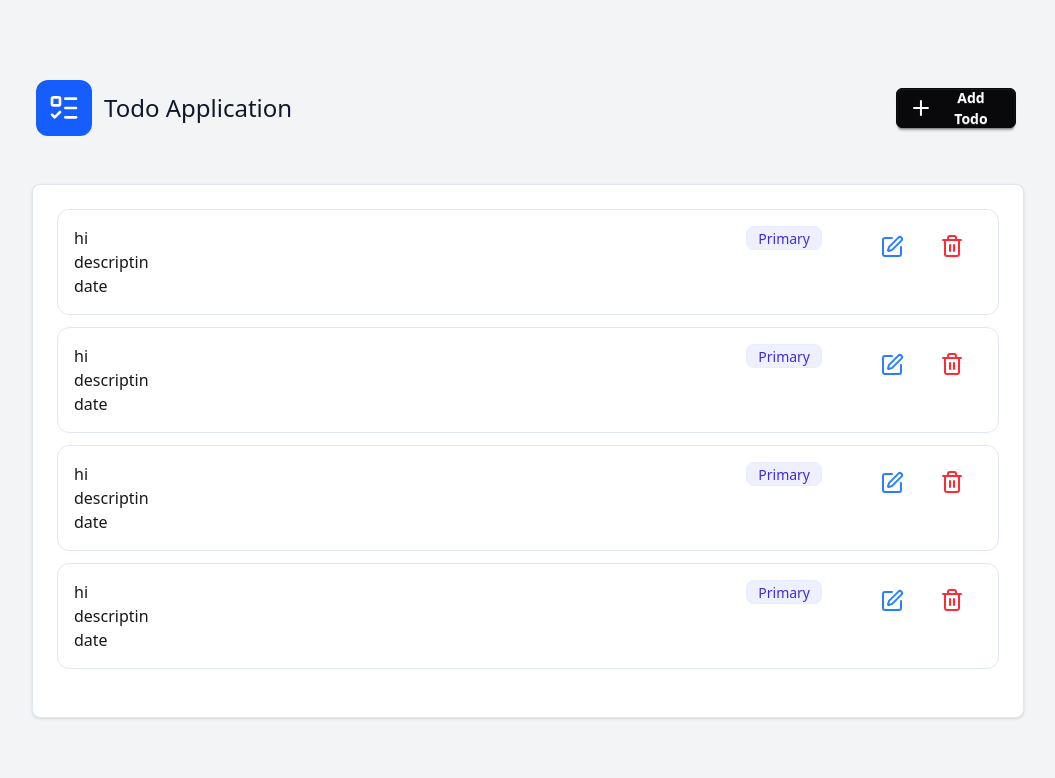
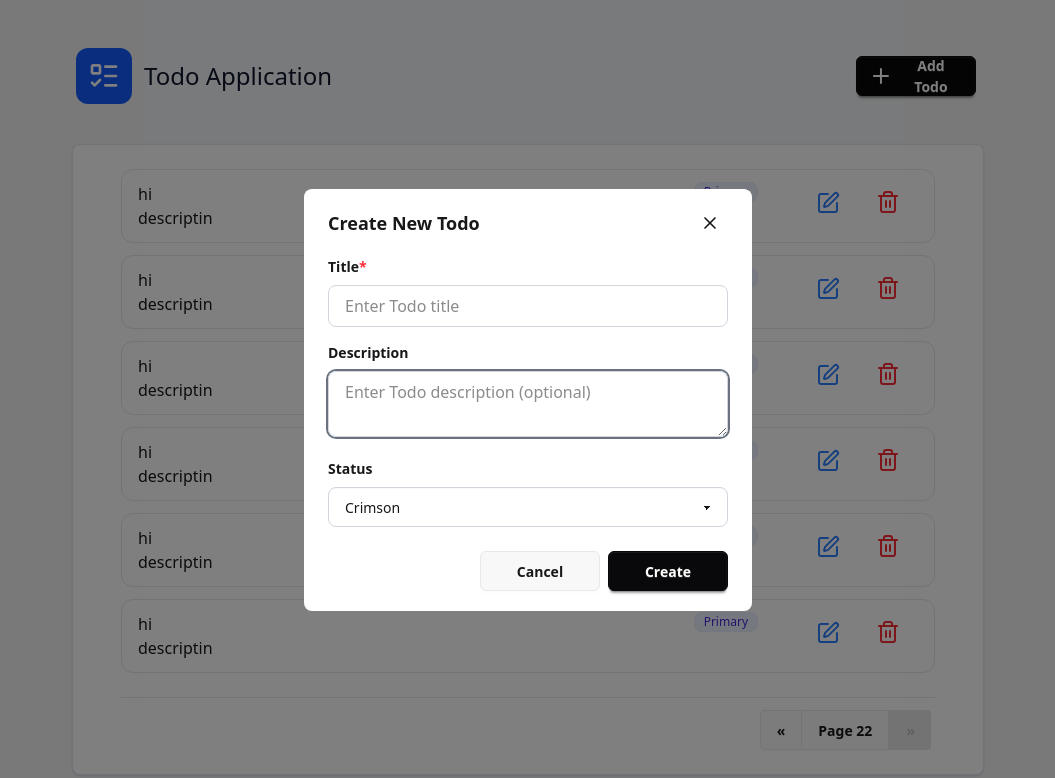
Before and after one commit to bibinlopez/Todo-Application, a React (Vite) app in the folder client/: page / in a window 1280 px wide. Both pictures are taken after a click on the button "Add Todo". Shown: the top 778 px of the page, without its empty margins (112-1167 px from the left). Built offline with nearby package versions, Linux system fonts and the light colour scheme.

Commit message:
Modal Layout for Add Todo

```diff
--- a/client/src/App.jsx
+++ b/client/src/App.jsx
@@ -4,13 +4,16 @@ import viteLogo from "/vite.svg";
 import "./App.css";
 import { Plus, ListTodo } from "lucide-react";
 import TodoList from "./components/TodoList";
+import Modal from "./components/Modal";
 
 function App() {
+  const [isOpen, setIsOpen] = useState(false);
+
   return (
     <main className="bg-gray-100 min-h-screen">
-      <div className="mx-auto w-full px-4 py-20 max-w-5xl">
+      <div className="mx-auto px-14 w-full px-4 pt-12 pb-2 max-w-5xl">
         {/* Header */}
-        <div className="mb-12 pl-1 pr-2">
+        <div className="mb-10 pl-1 pr-2">
           <div className="flex items-center justify-between mb-4">
             <div className="flex items-center gap-3">
               <div className="p-3 bg-blue-600 rounded-xl  ">
@@ -23,7 +26,10 @@ function App() {
               </div>
             </div>
             <div>
-              <button className="flex btn btn-neutral rounded-md font-semibold w-30 justify-between px-3 text-white">
+              <button
+                className="flex btn btn-neutral rounded-md font-semibold w-30 justify-between px-3 text-white"
+                onClick={() => setIsOpen(true)}
+              >
                 <Plus />
                 Add Todo
               </button>
@@ -32,6 +38,8 @@ function App() {
         </div>
         {/* Todo List  */}
         <TodoList />
+        {/* Modal  */}
+        <Modal isOpen={isOpen} setIsOpen={setIsOpen} />
       </div>
     </main>
   );
--- /dev/null
+++ b/client/src/components/Modal.jsx
@@ -0,0 +1,89 @@
+import { ForkKnife, X } from "lucide-react";
+import React from "react";
+
+const Modal = ({ isOpen, setIsOpen }) => {
+  if (!isOpen) return null;
+
+  return (
+    <div className="fixed inset-0 bg-black/50 flex items-center justify-center z-50 p-4">
+      <div className="bg-white rounded-lg w-full max-w-md">
+        {/* Header */}
+        <div className="flex items-center justify-between px-6 py-4">
+          <h2 className="font-bold text-lg">Create New Todo</h2>
+          <button
+            onClick={() => setIsOpen(false)}
+            className="p-2 hover:bg-gray-100 rounded-lg transition-colors"
+            aria-label="Close"
+          >
+            {" "}
+            <X className="w-5 h-5" />
+          </button>
+        </div>
+
+        <form className="px-6 pb-5 space-y-4">
+          <div>
+            <label htmlFor="title" className="block mb-2 text-sm font-semibold">
+              Title<span className="text-red-500">*</span>
+            </label>
+            <input
+              id="title"
+              type="text"
+              //   value={name}
+              //   onChange={(e) => setName(e.target.value)}
+              className="w-full px-4 py-2 border border-gray-300 rounded-lg focus:outline-none focus:ring-2 focus:ring-gray-500"
+              placeholder="Enter Todo title"
+              required
+              autoFocus
+            />
+          </div>
+          <div>
+            <label
+              htmlFor="description"
+              className="block mb-2 text-sm font-semibold"
+            >
+              Description
+            </label>
+            <textarea
+              id="description"
+              type="text"
+              //   value={name}
+              //   onChange={(e) => setName(e.target.value)}
+              className="w-full px-4 py-2 border border-gray-300 rounded-lg focus:outline-none focus:ring-2 focus:ring-gray-500"
+              placeholder="Enter Todo description (optional)"
+              autoFocus
+            />
+          </div>
+          <div>
+            <label
+              htmlFor="status"
+              className="block mb-2 text-sm font-semibold"
+            >
+              Status
+            </label>
+            <select className="select w-full px-4 border border-gray-300 rounded-lg focus:outline-none focus:ring-2 focus:ring-blue-500">
+              <option>Crimson</option>
+              <option>Amber</option>
+              <option>Velvet</option>
+            </select>
+          </div>
+          <div className="flex justify-end pt-2 gap-2">
+            <button
+              className="flex btn rounded-md font-semibold w-30 justify-center"
+              type="reset"
+            >
+              Cancel
+            </button>
+            <button
+              type="submit  "
+              className="flex btn btn-neutral rounded-md font-semibold w-30 justify-center text-white"
+            >
+              Create
+            </button>
+          </div>
+        </form>
+      </div>
+    </div>
+  );
+};
+
+export default Modal;
--- a/client/src/components/TodoItem.jsx
+++ b/client/src/components/TodoItem.jsx
@@ -16,7 +16,7 @@ import React from "react";
 
 const TodoItem = () => {
   return (
-    <div className="flex flex-col gap-6 rounded-xl border border-slate-200  p-4 hover:shadow-md transition-shadow ">
+    <div className="flex flex-col gap-6 rounded-xl border border-slate-200  px-4 py-3 hover:shadow-md transition-shadow ">
       <div className="flex items-start justify-between gap-5 md:gap-10">
         <div className="flex-1 min-w-0">
           <div className="flex items-start gap-3">
@@ -25,11 +25,13 @@ const TodoItem = () => {
               <h1>descriptin</h1>
             </div>
             {/* <span>inprogress</span> */}
-            <div class="badge badge-soft badge-primary">Primary</div>
+            <div className="badge badge-soft badge-primary badge-sm">
+              Primary
+            </div>
             {/* <div class="badge badge-soft badge-success">Success</div>
 <div class="badge badge-soft badge-warning">Warning</div> */}
           </div>
-          <div className="flex items-center gap-1">date</div>
+          {/* <div className="flex items-center gap-1">date</div> */}
         </div>
         <div className="flex justify-around w-20 md:w-30 pt-2">
           {/* <Trash className="text-red-600" />
--- a/client/src/components/TodoList.jsx
+++ b/client/src/components/TodoList.jsx
@@ -3,12 +3,26 @@ import TodoItem from "./TodoItem";
 
 const TodoList = () => {
   return (
-    <div className="bg-white rounded-lg shadow-sm border border-slate-200 p-6">
+    <div className="bg-white rounded-lg shadow-sm border border-slate-200 py-6 px-12">
       {/* Todo Items */}
       <div className="space-y-3 mb-6">
-        {[1, 2, 3, 4].map((todo, index) => (
+        {[1, 2, 3, 4, 5, 6].map((todo, index) => (
           <TodoItem key={index} />
         ))}
+      </div>
+      {/* Pagination  */}
+      <div className="flex justify-end pr-1 border-t border-slate-200 pt-3 items-center">
+        <div className="flex">
+          <div className="join">
+            <button className="join-item btn">«</button>
+            <button className="join-item btn cursor-default no-animation">
+              Page 22
+            </button>
+            <button className="join-item btn" disabled>
+              »
+            </button>
+          </div>
+        </div>
       </div>
     </div>
   );
```
